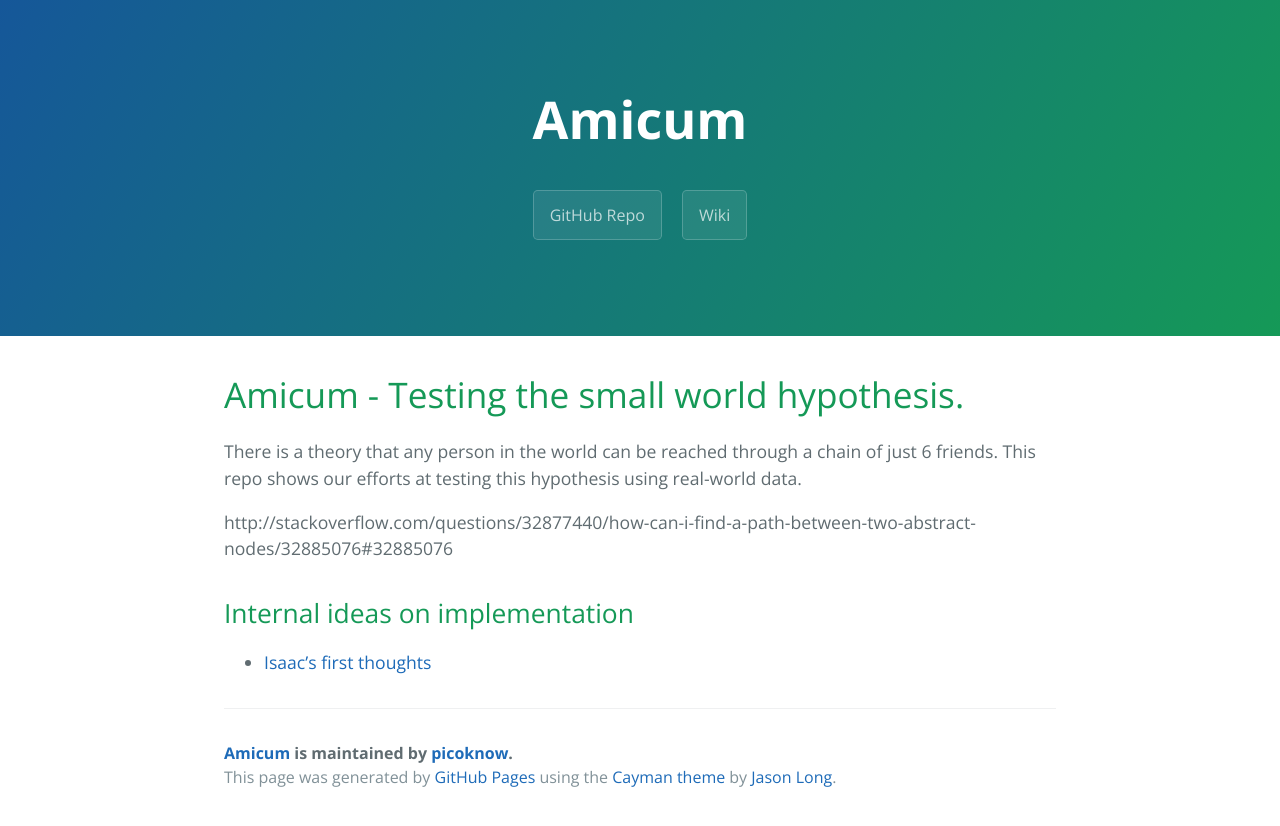
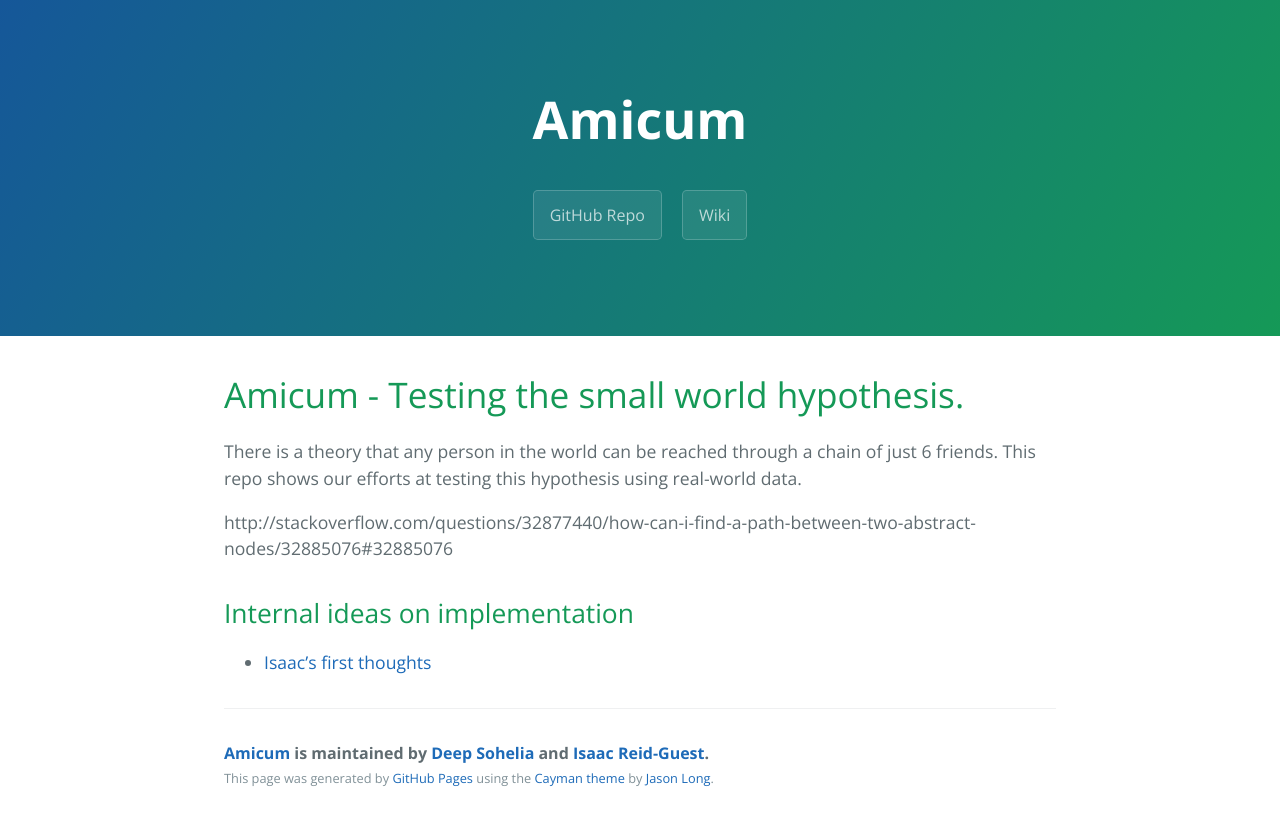
Before and after one commit to iunctus/amicum, a Jekyll site: the page built from index.md, in a window 1280 px wide. Shown: the top 826 px of the page. Built offline with Jekyll 4.4.1, drawn with Linux system fonts in a browser that asks for light colours.

Commit message:
Update default.html

```diff
--- a/_layouts/default.html
+++ b/_layouts/default.html
@@ -20,9 +20,9 @@
     <section class="main-content">
       {{content}}
       <footer class="site-footer">
-        <span class="site-footer-owner"><a href="https://github.com/picoknow/amicum">Amicum</a> is maintained by <a href="https://github.com/picoknow">picoknow</a>.</span>
+        <span class="site-footer-owner"><a href="https://github.com/picoknow/amicum">Amicum</a> is maintained by <a href="https://chillibyte.github.io">Deep Sohelia</a> and <a href="https://isaacrg.github.io">Isaac Reid-Guest</a>.</span>
 
-        <span class="site-footer-credits">This page was generated by <a href="https://pages.github.com">GitHub Pages</a> using the <a href="https://github.com/jasonlong/cayman-theme">Cayman theme</a> by <a href="https://twitter.com/jasonlong">Jason Long</a>.</span>
+        <small class="site-footer-credits">This page was generated by <a href="https://pages.github.com">GitHub Pages</a> using the <a href="https://github.com/jasonlong/cayman-theme">Cayman theme</a> by <a href="https://twitter.com/jasonlong">Jason Long</a>.</small>
       </footer>
 
     </section>
```
